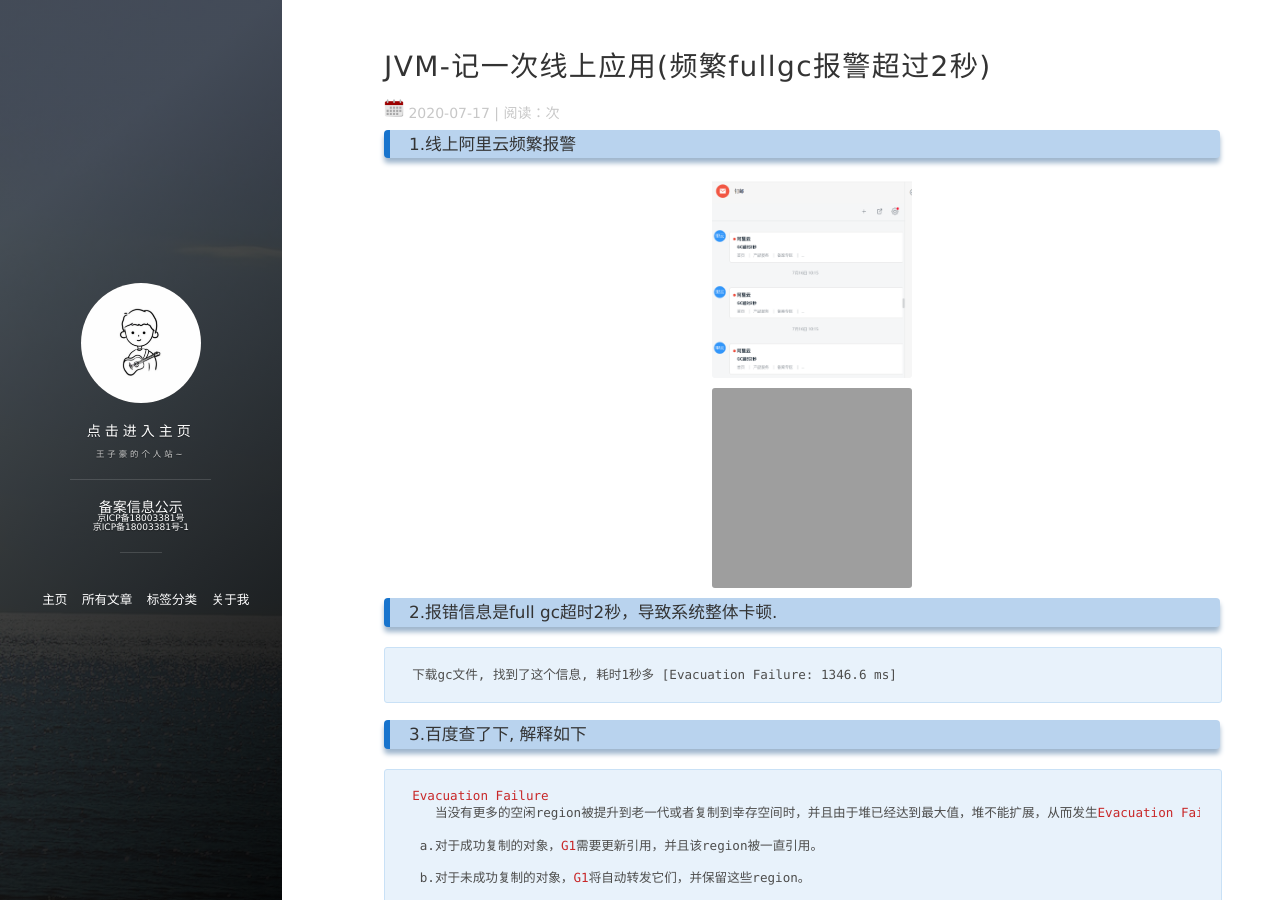
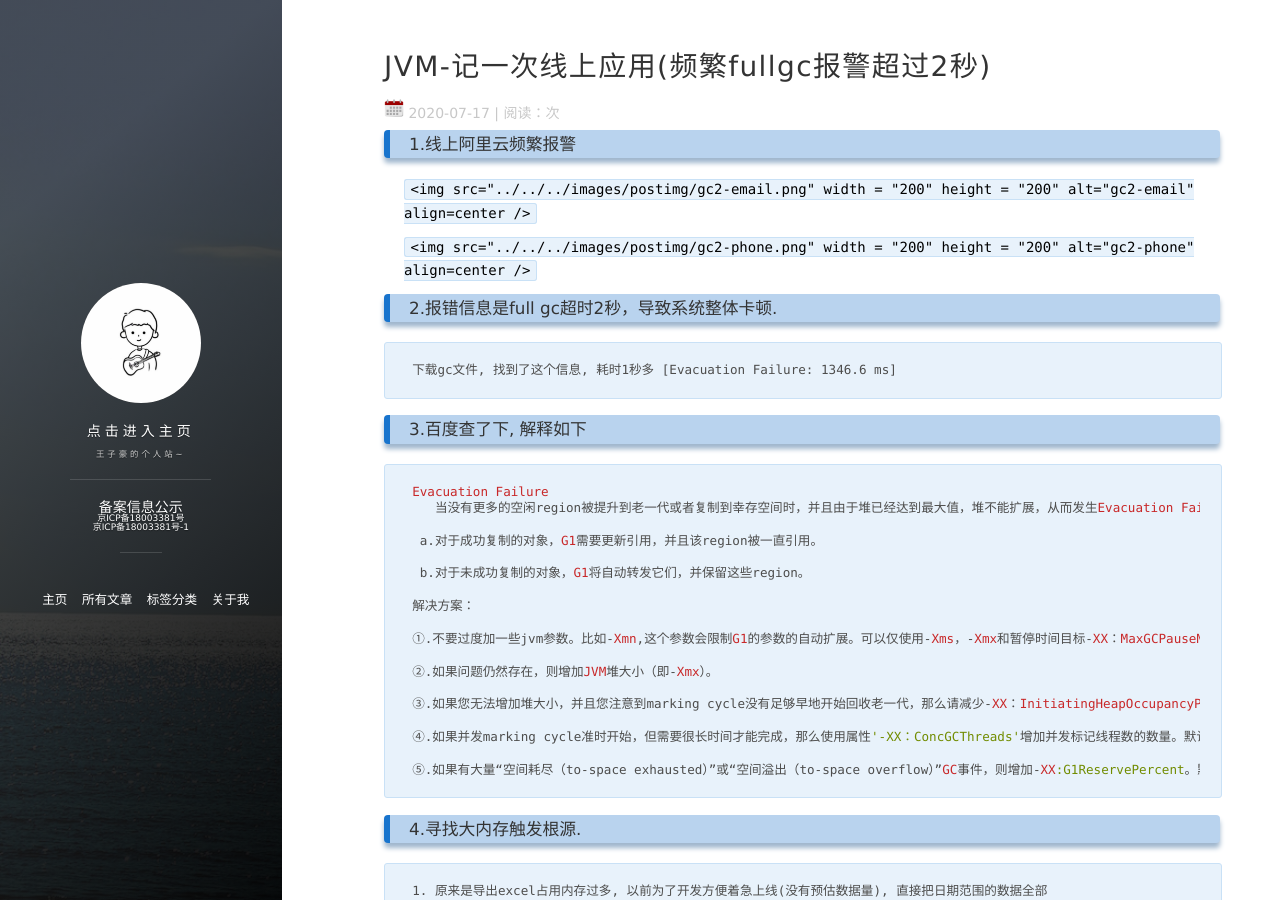
Before and after one commit to wangzihaogithub/wangzihaogithub, a Jekyll site: the page built from _posts/2020-07-17-JVM-记一次线上应用(频繁fullgc报警超过2秒).markdown, in a window 1280 px wide and 900 px high. Built offline with Jekyll 4.4.1, drawn with Linux system fonts in a browser that asks for light colours; comment, search, counter and statistics services are not loaded; grey boxes are pictures that could not be loaded.

Commit message:
记一次线上应用(频繁fullgc报警超过2秒)

```diff
--- a/_posts/2020-07-17-JVM-记一次线上应用(频繁fullgc报警超过2秒).markdown
+++ b/_posts/2020-07-17-JVM-记一次线上应用(频繁fullgc报警超过2秒).markdown
@@ -6,9 +6,9 @@ tags: JVM
 
 ### 1.线上阿里云频繁报警
 
-<img src="../../../images/postimg/gc2-email.png" width = "200" height = "200" alt="gc2-email" align=center />
+`<img src="../../../images/postimg/gc2-email.png" width = "200" height = "200" alt="gc2-email" align=center />`
 
-<img src="../../../images/postimg/gc2-phone.png" width = "200" height = "200" alt="gc2-phone" align=center />
+`<img src="../../../images/postimg/gc2-phone.png" width = "200" height = "200" alt="gc2-phone" align=center />`
 
 ### 2.报错信息是full gc超时2秒，导致系统整体卡顿.
 
@@ -58,9 +58,9 @@ tags: JVM
     1. 去掉了新生代和老年代的参数限制(Xmn,OldSize), 只控制整个堆的最大内存和初始内存. 年轻老年代自动调整.
     2. 以及堆占比进行GC阈值的参数改为了45%(InitiatingHeapOccupancyPercent), 让提前进行回收.
 
-![config](../../images/postimg/gc2-config.jpg)
+![config](../../../images/postimg/gc2-config.jpg)
 
-![info](../../images/postimg/gc2-info.jpg)
+![info](../../../images/postimg/gc2-info.jpg)
 
 ### 7.上线 (问题解决)
 
```
